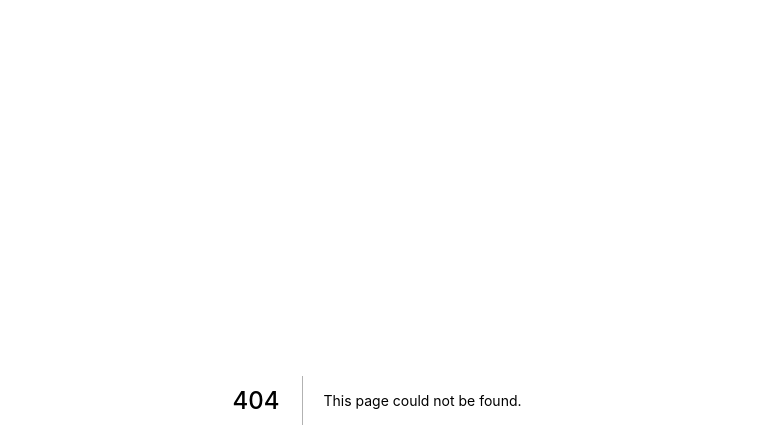
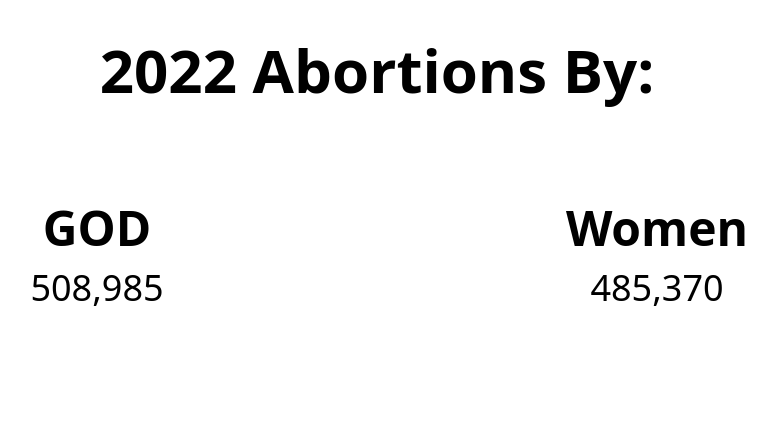
Before and after one commit to dmbaker90/GodVSWomen, a Next.js app: page /counts in a window 1280 px wide. Before the commit this address had no page. Shown: the top 448 px of the page, without its empty margins (263-1039 px from the left). Built offline with nearby package versions, Linux system fonts and the light colour scheme.

Commit message:
Working initial godvswomen app

```diff
--- /dev/null
+++ b/pages/counts.tsx
@@ -0,0 +1,80 @@
+import type { NextPage } from "next";
+import Image from "next/image";
+import { useEffect, useState } from "react";
+
+const Counts: NextPage = () => {
+  const [currentYear, setCurrentYear] = useState(0);
+  const [godCount, setGodCount] = useState(0);
+  const [womenCount, setWomenCount] = useState(0);
+
+  useEffect(() => {
+    setCurrentYear(new Date().getFullYear());
+
+    const USABirthsPerYear = 3659289; // 2021
+    const USAStillBirthsPerYear = 24000; // Post-20 weeks
+    const USAMiscarriagePercentage = 0.26; // Pre-20 weeks
+    const yearlyMiscarriageGod = Math.floor(
+      USABirthsPerYear * USAMiscarriagePercentage
+    );
+
+    const yearlyAbortionsGod = yearlyMiscarriageGod + USAStillBirthsPerYear;
+    const yearlyAbortionsWomen = 930160; // 2020
+
+    const daysInAYear = 366;
+    const minutesInAYear = daysInAYear * 24 * 60;
+    const secondsInAYear = minutesInAYear * 60;
+
+    calculate();
+    const myInterval = setInterval(() => {
+      calculate();
+    }, 5000);
+
+    function calculate() {
+      let secondsThisYear = getTotalSecondsThisYear();
+      setGodCount(calculateCurrentGodCount(secondsThisYear));
+      setWomenCount(calculateCurrentWomenCount(secondsThisYear));
+    }
+
+    function getTotalSecondsThisYear(): number {
+      var dateTime_start = new Date(new Date().getFullYear(), 0, 1, 0, 0, 0, 0);
+      var datetime_end = new Date();
+
+      let difference =
+        Math.abs(dateTime_start.getTime() - datetime_end.getTime()) / 1000;
+      return difference;
+    }
+
+    function calculateCurrentGodCount(secondsThisYear: number): number {
+      return Math.floor(
+        (secondsThisYear / secondsInAYear) * yearlyAbortionsGod
+      );
+    }
+
+    function calculateCurrentWomenCount(secondsThisYear: number): number {
+      return Math.floor(
+        (secondsThisYear / secondsInAYear) * yearlyAbortionsWomen
+      );
+    }
+
+    //return () => clearInterval(myInterval);
+  }, []);
+
+  return (
+    <main className="flex w-full flex-1 flex-col items-center mt-10 px-20 text-center">
+      <h1 className="text-6xl font-bold mb-10">{currentYear} Abortions By:</h1>
+
+      <div className="mt-6 flex max-w-6xl flex-wrap items-center justify-around sm:w-full">
+        <div className="w-full md:w-6/12 mt-10">
+          <h2 className="text-5xl font-bold">GOD</h2>
+          <p className="mt-4 text-4xl">{godCount.toLocaleString()}</p>
+        </div>
+        <div className="w-full md:w-6/12 mt-10">
+          <h2 className="text-5xl font-bold">Women</h2>
+          <p className="mt-4 text-4xl">{womenCount.toLocaleString()}</p>
+        </div>
+      </div>
+    </main>
+  );
+};
+
+export default Counts;
--- /dev/null
+++ b/pages/footer.tsx
@@ -0,0 +1,18 @@
+import type { NextPage } from 'next'
+import Image from 'next/image'
+
+const Footer: NextPage = () => {
+  return (
+      <footer className="flex h-24 w-full items-center justify-center border-t">
+        <span
+          className="flex items-center justify-center gap-2"
+        >
+          Created by <a className="text-blue-500"
+          href="https://www.davidmbaker.dev"
+          target="_blank">David Baker</a>
+        </span>
+      </footer>
+  )
+}
+
+export default Footer
--- a/pages/index.tsx
+++ b/pages/index.tsx
@@ -1,86 +1,25 @@
-import type { NextPage } from 'next'
-import Head from 'next/head'
-import Image from 'next/image'
+import type { NextPage } from "next";
+import Head from "next/head";
+import Image from "next/image";
+import Counts from "./counts";
+import Footer from "./footer";
+import TestPage from "./test";
 
 const Home: NextPage = () => {
   return (
     <div className="flex min-h-screen flex-col items-center justify-center py-2">
       <Head>
-        <title>Create Next App</title>
+        <title>God VS Women</title>
         <link rel="icon" href="/favicon.ico" />
       </Head>
 
-      <main className="flex w-full flex-1 flex-col items-center justify-center px-20 text-center">
-        <h1 className="text-6xl font-bold">
-          Welcome to{' '}
-          <a className="text-blue-600" href="https://nextjs.org">
-            Next.js!
-          </a>
-        </h1>
+      {/* <TestPage/> */}
 
-        <p className="mt-3 text-2xl">
-          Get started by editing{' '}
-          <code className="rounded-md bg-gray-100 p-3 font-mono text-lg">
-            pages/index.tsx
-          </code>
-        </p>
+      <Counts />
 
-        <div className="mt-6 flex max-w-4xl flex-wrap items-center justify-around sm:w-full">
-          <a
-            href="https://nextjs.org/docs"
-            className="mt-6 w-96 rounded-xl border p-6 text-left hover:text-blue-600 focus:text-blue-600"
-          >
-            <h3 className="text-2xl font-bold">Documentation &rarr;</h3>
-            <p className="mt-4 text-xl">
-              Find in-depth information about Next.js features and its API.
-            </p>
-          </a>
+      <Footer />
+    </div>
+  );
+};
 
-          <a
-            href="https://nextjs.org/learn"
-            className="mt-6 w-96 rounded-xl border p-6 text-left hover:text-blue-600 focus:text-blue-600"
-          >
-            <h3 className="text-2xl font-bold">Learn &rarr;</h3>
-            <p className="mt-4 text-xl">
-              Learn about Next.js in an interactive course with quizzes!
-            </p>
-          </a>
-
-          <a
-            href="https://github.com/vercel/next.js/tree/canary/examples"
-            className="mt-6 w-96 rounded-xl border p-6 text-left hover:text-blue-600 focus:text-blue-600"
-          >
-            <h3 className="text-2xl font-bold">Examples &rarr;</h3>
-            <p className="mt-4 text-xl">
-              Discover and deploy boilerplate example Next.js projects.
-            </p>
-          </a>
-
-          <a
-            href="https://vercel.com/import?filter=next.js&utm_source=create-next-app&utm_medium=default-template&utm_campaign=create-next-app"
-            className="mt-6 w-96 rounded-xl border p-6 text-left hover:text-blue-600 focus:text-blue-600"
-          >
-            <h3 className="text-2xl font-bold">Deploy &rarr;</h3>
-            <p className="mt-4 text-xl">
-              Instantly deploy your Next.js site to a public URL with Vercel.
-            </p>
-          </a>
-        </div>
-      </main>
-
-      <footer className="flex h-24 w-full items-center justify-center border-t">
-        <a
-          className="flex items-center justify-center gap-2"
-          href="https://vercel.com?utm_source=create-next-app&utm_medium=default-template&utm_campaign=create-next-app"
-          target="_blank"
-          rel="noopener noreferrer"
-        >
-          Powered by{' '}
-          <Image src="/vercel.svg" alt="Vercel Logo" width={72} height={16} />
-        </a>
-      </footer>
-    </div>
-  )
-}
-
-export default Home
+export default Home;
--- /dev/null
+++ b/pages/test.tsx
@@ -0,0 +1,27 @@
+import { useState } from 'react';
+
+function Header({ title }) {
+  return <h1>{title ? title : 'Default title'}</h1>;
+}
+
+export default function TestPage() {
+  const names = ['Ada Lovelace', 'Grace Hopper', 'Margaret Hamilton'];
+  const [likes, setLikes] = useState(0);
+
+  function handleClick() {
+    setLikes(likes + 1);
+  }
+
+  return (
+    <div>
+      <Header title="Develop. Preview. Ship. 🚀" />
+      <ul>
+        {names.map((name) => (
+          <li key={name}>{name}</li>
+        ))}
+      </ul>
+
+      <button onClick={handleClick}>Like ({likes})</button>
+    </div>
+  );
+}
```
